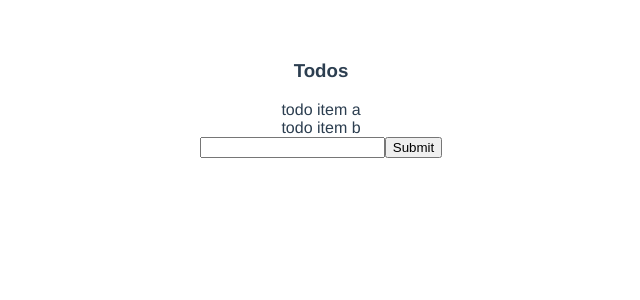
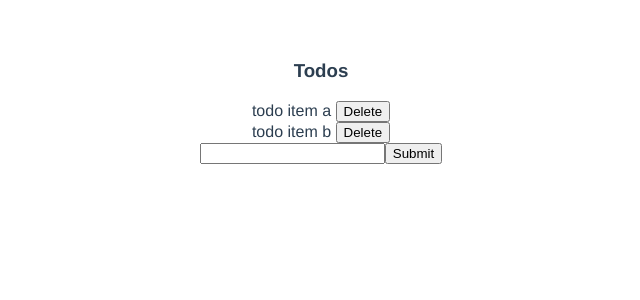
Before and after one commit to st0nyx/vuex-todos, a Vue app: page / in a window 1280 px wide. Shown: the top 300 px of the page, without its empty margins (319-959 px from the left). Built offline with nearby package versions, Linux system fonts and the light colour scheme.

Commit message:
added delete function for items

```diff
--- a/src/components/Todo.vue
+++ b/src/components/Todo.vue
@@ -1,12 +1,19 @@
 <template>
   <div>
     {{ todo.title }}
+    <button @click="deleteTodo">Delete</button>
   </div>
 </template>
 
 <script>
 export default {
-  props: ["todo"]
+  props: ["todo"],
+
+  methods: {
+    deleteTodo() {
+      this.$store.dispatch("deleteTodo", this.todo)
+    }
+  }
 }
 </script>
 
--- a/src/store.js
+++ b/src/store.js
@@ -27,12 +27,20 @@ export default new Vuex.Store({
         title: todoItem,
         completed: false
       })
+    },
+
+    DELETE_TODO(state, todoItem) {
+      let index = state.todos.indexOf(todoItem);
+      state.todos.splice(index, 1)
     }
   },
 
   actions: {
     addNewTodo({commit}, todoItem) {
       commit('NEW_TODO', todoItem)
+    },
+    deleteTodo({commit}, todoItem) {
+      commit('DELETE_TODO', todoItem)
     }
   }
 })
```
